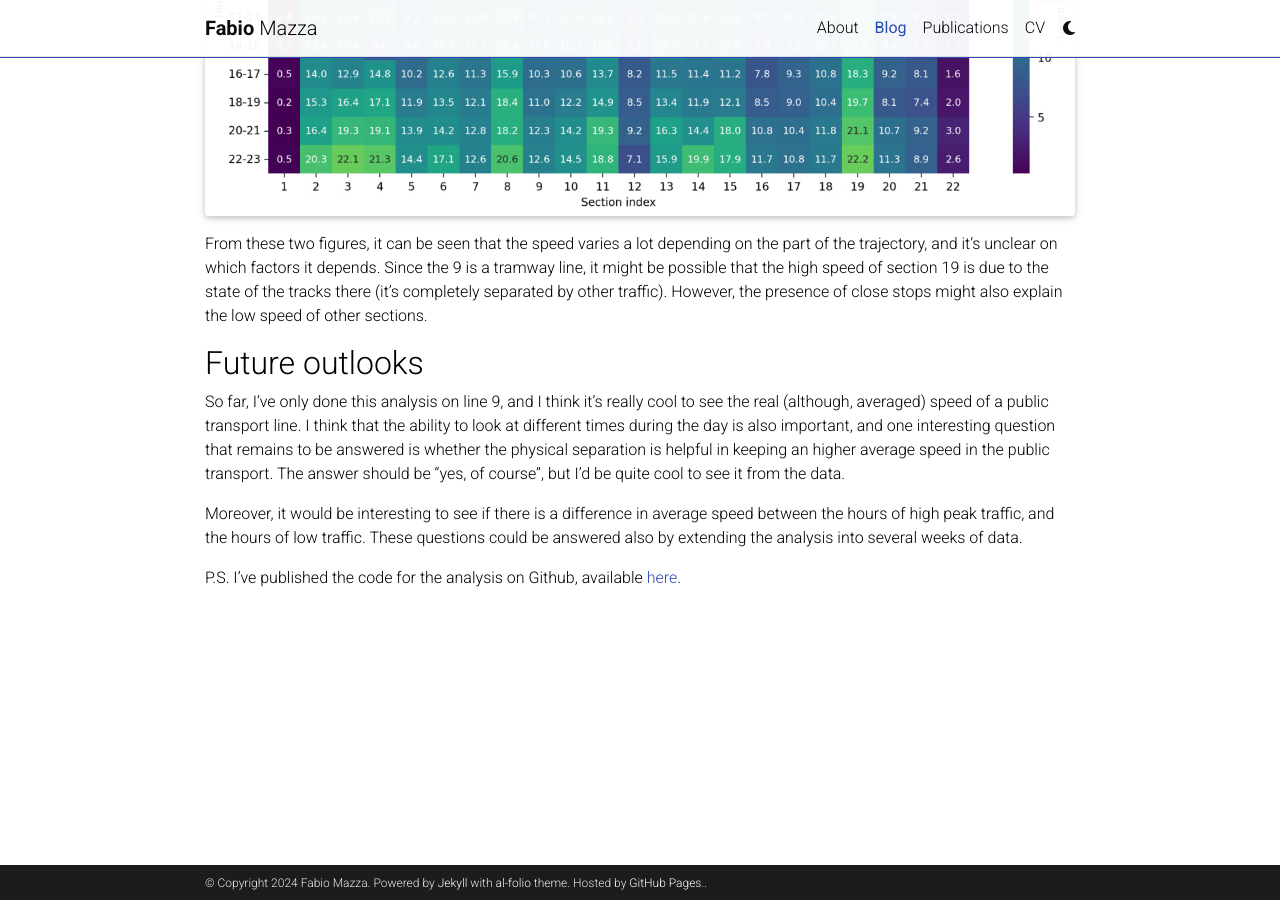
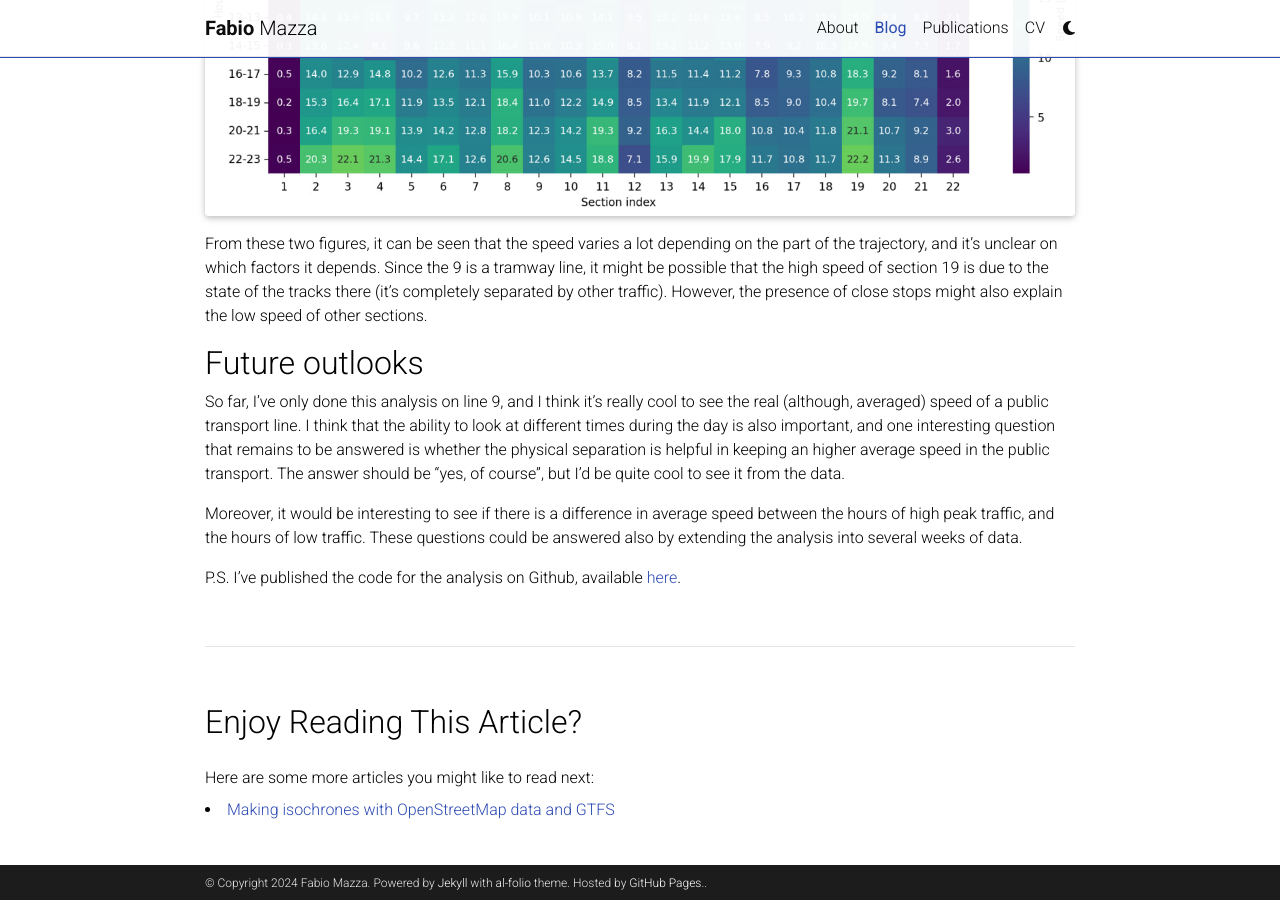
Before and after one commit to fabmazz/fabmazz.github.io, a Jekyll site: the page built from _posts/2024-02-01-torino-bus.md, in a window 1280 px wide and 900 px high, scrolled down 4200 px. Built offline with Jekyll 4.4.1, drawn with Linux system fonts in a browser that asks for light colours; full-size pictures stand in for the smaller copies a plugin makes; comment, search, counter and statistics services are not loaded; a style sheet for code colours, icons or effects is not loaded; some of the changed lines change nothing that is shown.

Commit message:
Add article, make images clickable

```diff
--- /dev/null
+++ b/_includes/image.html
@@ -0,0 +1,37 @@
+{%- assign img_path = include.path | remove: ".jpg" | remove: ".jpeg" | remove: ".png" | remove: ".tiff" -%}
+
+<figure {% if include.figclass %}class="{{ include.figclass }}"{% endif %}>
+  <a href="{% if include.cache_bust %}{{ include.path | relative_url | bust_file_cache }}{% else %}{{ include.path | relative_url }}{% endif %}"
+    target="_blank">
+  <picture>
+    {% if site.imagemagick.enabled %}
+    {% for i in site.imagemagick.widths -%}
+      <source
+        class="responsive-img-srcset"
+        media="(max-width: {{ i }}px)"
+        srcset="{{ img_path | relative_url }}-{{ i }}.webp"
+      />
+    {% endfor -%}
+    {% endif %}
+
+    <!-- Fallback to the original file -->
+    <img
+      src="{% if include.cache_bust %}{{ include.path | relative_url | bust_file_cache }}{% else %}{{ include.path | relative_url }}{% endif %}"
+      {% if include.class %}class="{{ include.class }}"{% endif %}
+      {% if include.width %}width="{{ include.width }}"{% else %}width="auto"{% endif %}
+      {% if include.height %}height="{{ include.height }}"{% else %}height="auto"{% endif %}
+      {% if include.min-width %}min-width="{{ include.min-width }}"{% endif %}
+      {% if include.min-height %}min-height="{{ include.min-height }}"{% endif %}
+      {% if include.max-width %}max-width="{{ include.max-width }}"{% endif %}
+      {% if include.max-height %}max-height="{{ include.max-height }}"{% endif %}
+      {% if include.alt %}alt="{{ include.alt }}"{% endif %}
+      {% if include.title %}title="{{ include.title }}"{% endif %}
+      {% if include.zoomable %}data-zoomable{% endif %}
+      onerror="this.onerror=null; $('.responsive-img-srcset').remove();"
+    />
+  </picture>
+</a>
+
+  {%- if include.caption -%}<figcaption class="caption">{{ include.caption }}</figcaption>{%- endif %}
+
+</figure>
--- a/_posts/2024-02-01-torino-bus.md
+++ b/_posts/2024-02-01-torino-bus.md
@@ -9,7 +9,7 @@
 
 The positions have been collected over the first two weeks of December 2023, and the total amount is about 21 million, from all public transport lines.
 You can see how many positions are collected at each minute in the figure below:
-{% include figure.html path="assets/img/positions/counts_pos.png" title="Count of positions updates" class="img-fluid rounded z-depth-1" %}
+{% include image.html path="assets/img/positions/counts_pos.png" title="Count of positions updates" class="img-fluid rounded z-depth-1" %}
 
 It's curious to note that on the weekend the number of positions collected is markedly lower (the 3rd of December was a Sunday, and the 8th December is a national holiday in Italy).
 
@@ -18,7 +18,7 @@
 ## Cleaning up the data
 The dataset had to be removed of all spurious data points which could not be possibly explained.
 In fact, there are several points that were very far from Italy, or from Turin in general. Some trams GPS, were, for example, continuously jumping from Turin to Genoa for no apparent reason: this made for an average speed of more than 1000 km/h!
-{% include figure.html path="assets/img/positions/jumping_line.jpg" title="Vehicle jumping around" class="img-fluid rounded z-depth-1" %}
+{% include image.html path="assets/img/positions/jumping_line.jpg" title="Vehicle jumping around" class="img-fluid rounded z-depth-1" %}
 <div class="caption">
 	A trace of a vehicle jumping continuously from Turin to another city
 </div>
@@ -44,7 +44,7 @@
 
 Below you can see an example on the map, with the line trajectory or polyline in grey, the section points in light blue, and the trace in blu with each of its point highlighted. The red crosses represent the new point that are inserted in the vehicle trace:
  <div class="mt-0 mt-md-0 mx-auto float-end" style="max-width:350px">
-        {% include figure.html path="assets/img/positions/line_section.jpg" title="Line sections and trace"  class="float-end img-fluid rounded z-depth-1" %}
+        {% include image.html path="assets/img/positions/line_section.jpg" title="Line sections and trace"  class="float-end img-fluid rounded z-depth-1" %}
     </div>
 
 The polyline was also useful to the determine when the bus was leaving service and going to the depot: by keeping the vehicle positions within a small threshold of the polyline points (about 30 meters), the trace of the vehicle was well defined.
@@ -55,10 +55,10 @@
 From this new dataset, I've obtained a few different results, averaging the speed on either just the section or the hour of the day. The two figures below show the average speed on the map, and for each section at each day.
 
 <div class="mt-0 mt-md-0 mx-auto float-end" style="max-width:500px">
-        {% include figure.html path="assets/img/positions/avg_speed_map_09_1.jpg" title="Average speed for section"  class="float-end img-fluid rounded z-depth-1" %}
+        {% include image.html path="assets/img/positions/avg_speed_map_09_1.jpg" title="Average speed for section"  class="float-end img-fluid rounded z-depth-1" %}
 </div>
 <div class="mt-0 mt-md-0 mx-auto float-end">
-        {% include figure.html path="assets/img/positions/avg_speed_matr_09_1.jpg" title="Average speed for section"  class="float-end img-fluid rounded z-depth-1" %}
+        {% include image.html path="assets/img/positions/avg_speed_matr_09_1.jpg" title="Average speed for section"  class="float-end img-fluid rounded z-depth-1" %}
 </div>
 
 From these two figures, it can be seen that the speed varies a lot depending on the part of the trajectory, and it's unclear on which factors it depends. Since the 9 is a tramway line, it might be possible that the high speed of section 19 is due to the state of the tracks there (it's completely separated by other traffic). However, the presence of close stops might also explain the low speed of other sections.
--- /dev/null
+++ b/_posts/2024-02-23-gtfs-isochrones.md
@@ -0,0 +1,75 @@
+---
+layout: post
+title: Making isochrones with OpenStreetMap data and GTFS
+date: 2024-02-23 21:01:00
+description:
+img: /assets/img/12.jpg
+---
+Isochrone maps (or simply, isochrones) are a way of of showing all the locations that are reachable, starting from a certain point, within a certain time.
+They're often made to show how far one can travel by car or by bike, and I first encountered them when reading about public transport in <a href="https://www.opentripplanner.org/" target="blank">OpenTripPlanner</a>.
+This is a wonderful open source software that, given the appropriate data, can calculate the best way of moving from one place to another with public transport, much like Google Maps does. I tried it out with the data for Turin, Piedmont, and it's really fast and easy to setup (after figuring out which data to download, that has to be from OpenStreetMap for the road network and GTFS for the public transport, but more on that later).
+
+After digging around, I discovered that OpenTripPlanner can also make isochrones, via an API that is a bit hidden in the documentation. My guess is that it was actively used before, but since the project has recently undergone some changes, it's now not that important any more. After downloading the GTFS data of Gruppo Torinese Trasporti from <a href="http://aperto.comune.torino.it" target="_blank">AperTO</a>, I tried computing an isochrone starting from the station of Torino Porta Nuova, on the 16th January 2024 at 20:40, and I obtained the following result:
+
+{% include image.html path="assets/img/gtfs_isochrones/isochrone_otp.jpg" title="Isochrone from OpenTripPlanner" class="img-fluid rounded z-depth-1" figclass="text-center" %}
+
+The layers here correspond to having travel times lower than 10, 20, 30, 40, 50 and 60 minutes from the initial point, with lower times with darker color. While this looks okay, I was soon made aware that, in fact, it was a little wrong, as going from Porta Nuova to Fermi (near Collegno) would take about 25 minutes with the underground, but on the map was shown between 30 and 40 minutes. Of course, my interest was immediately piqued, and I had to compute an isochrone map by myself.
+
+## Downloading the data
+
+In order to compute the isochrones more accurately, I had first to download the OpenStreetMap (OSM) network, but the problem is that it is huge and very detailed, and I would have had to manually remove all useless information.
+
+Luckily, I found the <a href="https://osmnx.readthedocs.io/en/stable/index.html" target="_blank">OSMnx</a> Python library, that made it possible to download only the relevant part of the OSM data, which is the <i>walk</i> network. It is still a very large network (~190k nodes), and this called for some simplification to be done. At the end, I decided not to use the tools provided by OSMnx, as they were removing too many nodes (and replacing links with geolocated paths, which would have complicated the calculation). In fact, the main reason is that, while the downloaded network was a directed weighted graph, but fully symmetric (as it should be when walking), after the simplification methods were applied, some nodes were assigned two different paths between them, which were not even symmetric!
+
+Instead of doing this complex kind of optimization, I just decided to remove the nodes which were inside a chain (so, having degree 2) whose neighbors had a total distance of less than 50 meters (so, summing the weights of the links to that node). At the end, I managed to remove about 20k nodes, going down to a size of ~170k total nodes.
+
+## Writing the algorithm
+For this project, I was really tempted to use the Julia programming language again. Since I wasn't able to read the full OSM network from the GraphML file in which I saved it from python, I had to simply save the nodes information and the edges list separately in Parquet data frames.
+Everything was going well: once the OSM graph was reconstructed, the stops had to be added to the graph (to better compute the distances from one stop to the other).
+Here is when I encountered a problem: I wanted to find the points closest to the stops, and in order to it efficiently I decided to use a <a href="https://en.wikipedia.org/wiki/K-d_tree" target="_blank">k-d tree</a>. Unfortunately, the Julia implementation of k-d tree got stuck when I fed it the ~170k points from OSM, so... I had to use Python (the scipy version worked great!).
+
+So, at the end I had the following ingredients:
+- a graph of all the points in the map, plus the stops, to compute the distances in meters from one point of the graph to all the others
+- a kd-tree of all the OSM points (to find the closest one to the starting point I picked)
+- the GTFS data, which was describing all the public transport trips
+
+I will now discuss each point separately, starting from the one I've never described until now.
+
+#### Extracting the trips information from GTFS
+The <a href="https://en.wikipedia.org/wiki/GTFS" target="_blank">~~Google~~ General Transit Format Specification</a> is a very flexible standard to describe public service options. It's now used worldwide, and is tightly integrated into Google Maps (of course!). I was able to find the data for buses and metro of Torino, but not the one for local trains (operated by Trenitalia). In fact, if any individual working for Trenitalia is reading this now, please find a way to distribute the transit data!! It's totally unfair that Google has access to it, but it's impossible to find for everybody else.
+
+On the practical side, the most important table from GTFS is the `stoptimes`, which links trips and stops with the time of arrival/departure (for GTT, they are the same). However, in order to distinguish which trips are actually made on a particular day, it's necessary to use the `calendar` and `calendar_dates`, that show the service days. If it's important to know *which* public transport line is taken (like giving directions), then of course the `routes` table is fundamental. The `trips` table is needed to link the service days with the trips.
+
+Once a day is selected, all of the information from GTFS can be contained in a single table/dataframe, which is a selection of the `stoptimes` with only the active trips of the day.
+
+#### The street graph and the k-d tree
+The street graph is central to the algorithm, as each time a public transport user gets off a bus, he/she needs to know how distant all the places around him/her are. The important idea here is that this is needed *at each stop* a person can get off, thus, the graph distances can be precomputed only for these nodes (there still are ~4500 stops, but try saving a 170k * 170k matrix!). To compute the shortest distance, I've used the Dijkstra algorithm, since the distances in the edges can only be positive.
+
+As mentioned above, the k-d tree is needed only to find the closest node of the graph to the starting point, and this is the only time I'll have to run the shortest path for the whole time. Nice!
+
+### Putting it all together
+With the precomputed distance matrix, the filtered GTFS stop times, the network and the k-d tree it's now possible to find the time taken to reach all the points in the graph using public transport (with a few extra hash tables for fast lookup of stop nodes ids).
+To avoid continuously all stops, it's possible to track their total reaching time in a priority queue.
+
+The idea is to get the stop with the lowest arrival time (which hasn't been checked yet), find the trips that start from that stop, then find all the stops that can be reached by the each trip, and check if the time of arrival is lower than the one previously saved.
+If it is, put the arrival stop back in the queue with the new arrival time, and then update the time taken to reach all other points from that stop (only if it's lower, of course).
+
+By repeating the steps in the above paragraph until there are no more stops to check, we can be sure that there are no trips that take a lower time to get to any single point. At the end, we get a vector representing the time taken to reach each point in the (extended) street graph.
+
+## Visualizing the result
+In order to show the isochrone map, I tried using the geopandas library at first, to group together all the points that can be reached with a set time. This led to the problem of defining the outline of the reachable area, which turns out is intrinsically linked to the <a href="https://gis.stackexchange.com/questions/1200/what-are-definition-algorithms-and-practical-solutions-for-concave-hull" target="_blank">concave hull problem</a>.
+I found a fast and reasonably good library for this calculation, but this was at times imprecise.
+
+After some online digging, I found that the `matplotlib` library had all the tools I needed. By re-elaborating on <a href="https://matplotlib.org/stable/gallery/images_contours_and_fields/irregulardatagrid.html" target="_blank">this example</a>, I was able to get very good-looking isochrones, like the following (still starting from Porta Nuova station):
+
+{% include image.html path="assets/img/gtfs_isochrones/isochrone_pn_example.png" title="Isochrone calculated from Porta Nuova" class="img-fluid rounded z-depth-1" figclass="text-center" %}
+Looking at this picture, it's possible to conclude that the previous isochrone map made by OpenTripPlanner wasn't entirely wrong: in fact, the area around the "Fermi" underground station is under 30 minutes, but it's also very small, which could explain why the (probably more approximated) method used by OpenTripPlanner missed it.
+
+I have run the algorithm on a randomly-chosen day (20th January), with starting time varying from 5 am to 1 am in the following day (which is the same service day for GTFS), and have published all the images obtained, along with the code, in a <a href="https://github.com/fabmazz/gtfsisochrones" target="_blank">Github repo</a>.
+
+### Extra: number of trips taken
+
+With a simple (but not entirely trivial) modification, I was able to track the number of trips that are needed, at least, to reach a certain point. One trial result is shown below:
+{% include image.html path="assets/img/gtfs_isochrones/lines.jpg" title="Number of trips taken" class="img-fluid rounded z-depth-1" figclass="text-center"
+        caption="Number of different trips taken to reach each point, lighter colors indicate less. Possible values are either 0, 1, 2, 3 or 4"
+%}
```
Also changed, not shown: assets/img/gtfs_isochrones/isochrone_otp.jpg (added), assets/img/gtfs_isochrones/lines.jpg (added), 1 other file.
